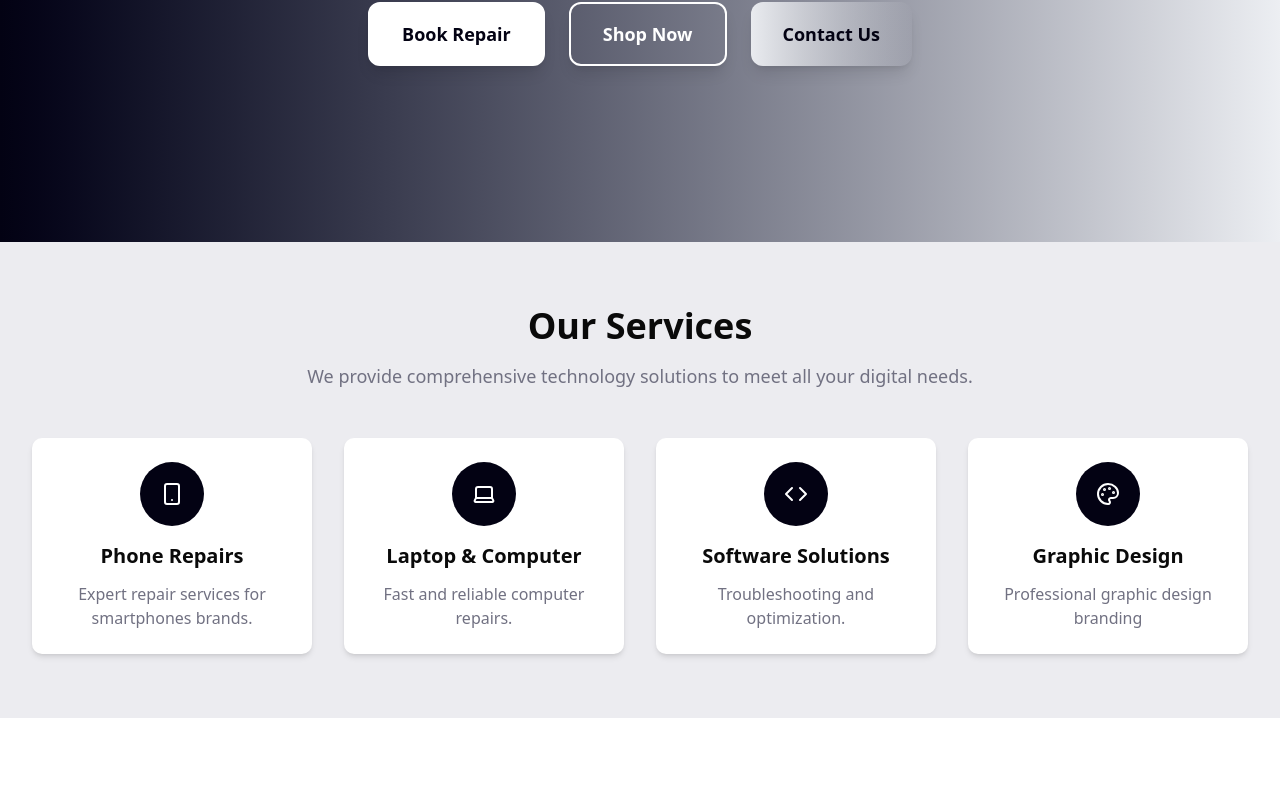
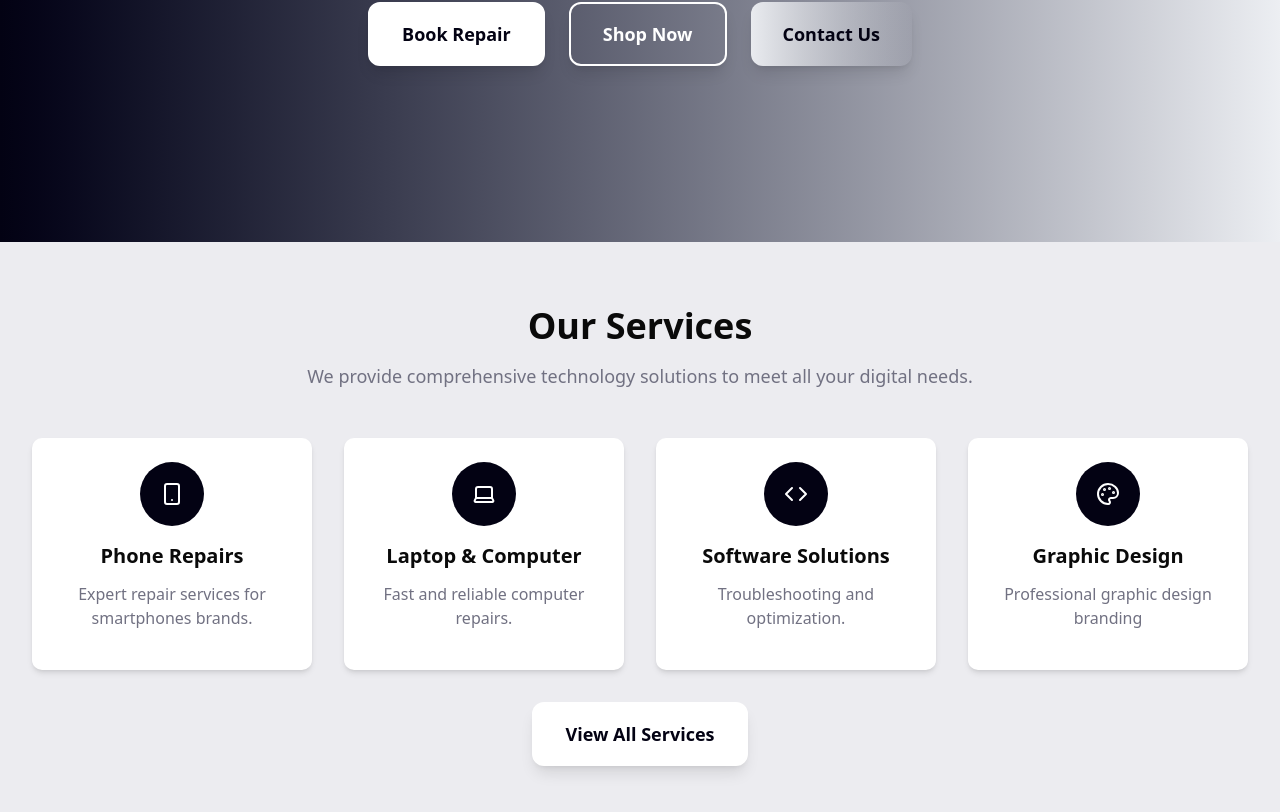
Before and after one commit to TumeloFRakgwahla/TR-Tech-frontend, a React (Vite) app: page / in a window 1280 px wide. Shown: the part 354-1166 px from the top of the page. Before the commit the page ends 1072 px from the top, so only its background shows below. Built offline with nearby package versions, Linux system fonts and the light colour scheme.

Commit message:
Updated the Services and Home

```diff
--- a/src/components/Services.jsx
+++ b/src/components/Services.jsx
@@ -1,5 +1,5 @@
 import React from 'react';
-import { Smartphone, Laptop, Code, Palette } from 'lucide-react';
+import { Smartphone, Laptop, Code, Palette, Wrench, ShoppingCart, Phone } from 'lucide-react';
 
 const Services = () => {
   const services = [
@@ -44,9 +44,14 @@ const Services = () => {
                 <service.icon className="text-2xl" />
               </div>
               <h3 className="text-xl font-semibold mb-3">{service.title}</h3>
-              <p className="text-muted-foreground">{service.description}</p>
+              <p className="text-muted-foreground mb-4">{service.description}</p>
             </div>
           ))}
+        </div>
+        <div className="flex flex-col sm:flex-row gap-6 justify-center mt-8">
+          <button className="bg-white text-primary px-8 py-4 rounded-xl font-bold text-lg shadow-lg hover:shadow-2xl hover:scale-105 transition-all duration-300 border-2 border-white hover:border-primary flex items-center gap-2">
+            View All Services
+          </button>
         </div>
       </div>
     </section>
--- a/src/pages/Home.jsx
+++ b/src/pages/Home.jsx
@@ -2,13 +2,18 @@ import React from 'react';
 import Navbar from '../components/Navbar';
 import Hero from '../components/Hero';
 import Services from '../components/Services';
-
+import WhyChooseUs from '../components/Why-Choose-Us';
+import CTA from '../components/CTA';
+import Footer from '../components/Footer';
 const Home = () => {
   return (
     <div className="min-h-screen">
       <Navbar />
       <Hero />
       <Services />
+      <WhyChooseUs />
+      <CTA />
+      <Footer />
     </div>
   );
 };
```
